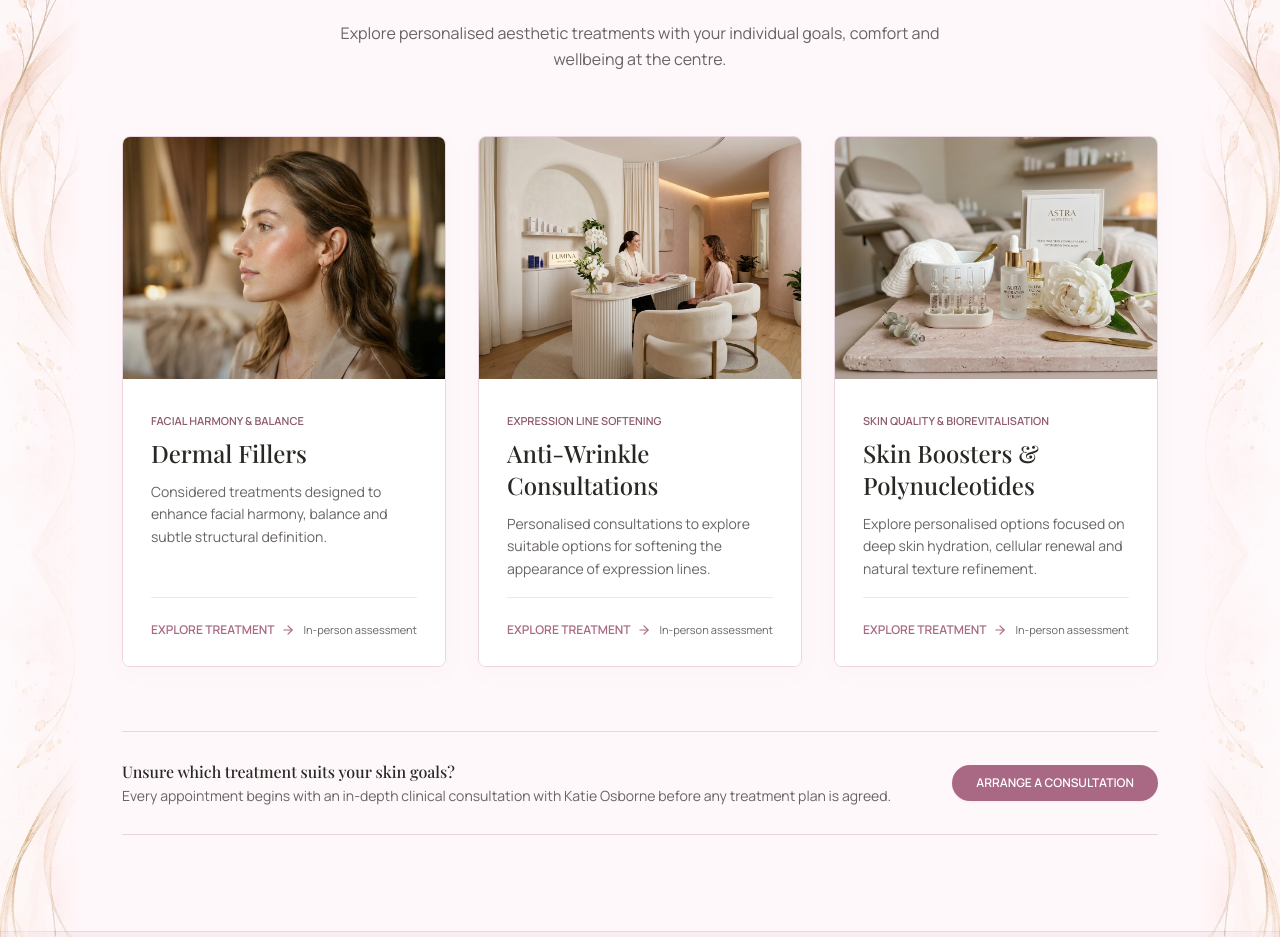
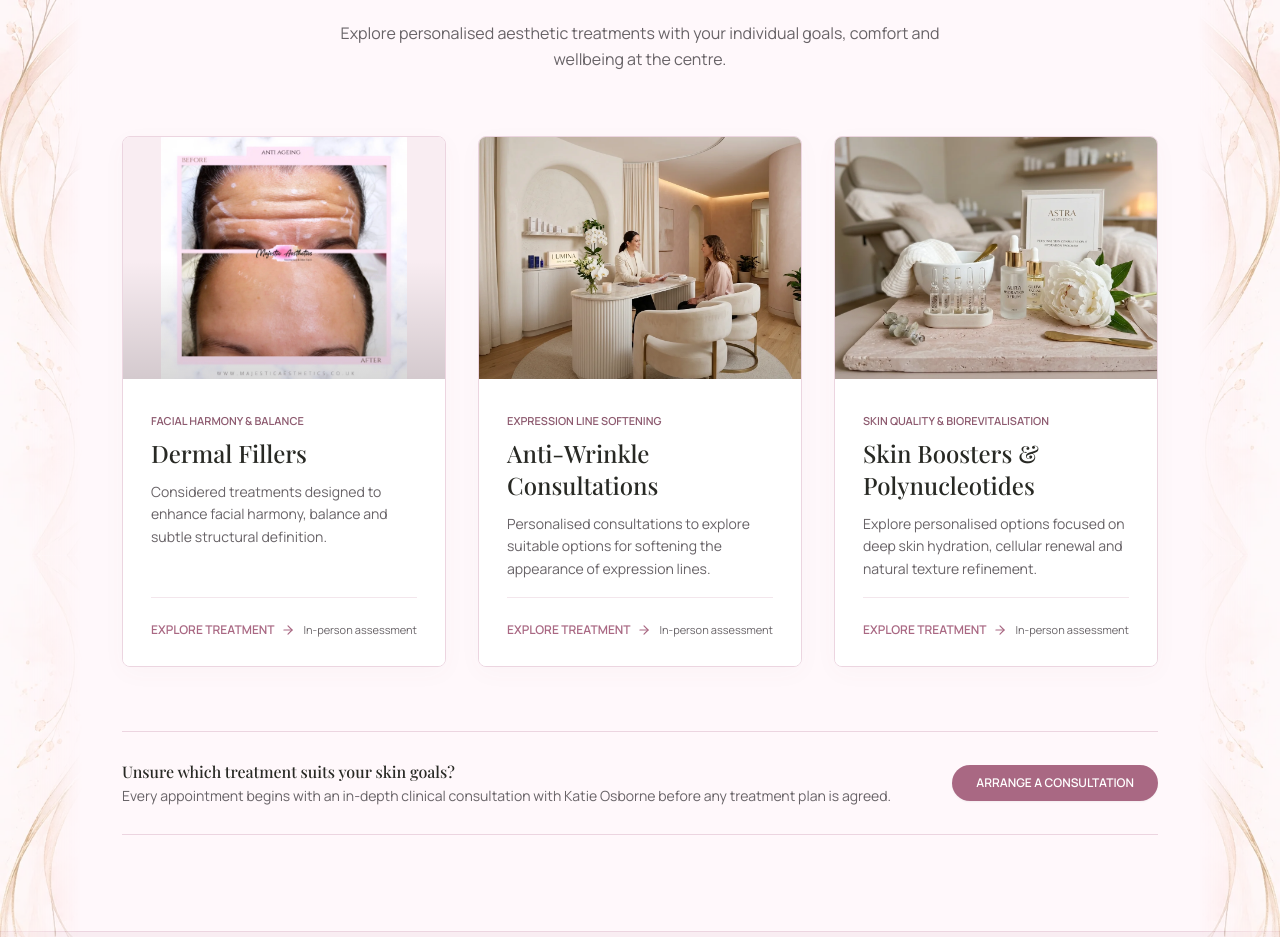
Before and after one commit to adriann1z/Majestic-Aesthetics, a React (Vite) app: page / in a window 1280 px wide. Shown: the part 1120-2057 px from the top of the page. Built offline with nearby package versions, Linux system fonts and the light colour scheme; a web font is replaced by a local one.

Commit message:
Replace Dermal Fillers image with supplied comparison photo

```diff
--- a/src/components/TreatmentCard.tsx
+++ b/src/components/TreatmentCard.tsx
@@ -21,7 +21,7 @@ export const TreatmentCard: React.FC<TreatmentCardProps> = ({ treatment, onSelec
           <img
             src={treatment.image}
             alt={treatment.imageAlt}
-            className={`w-full h-full object-cover transition-transform duration-700 group-hover:scale-105 ${
+            className={`w-full h-full ${treatment.imageFit === 'contain' ? 'object-contain' : 'object-cover group-hover:scale-105'} transition-transform duration-700 ${
               imgLoaded ? 'opacity-100' : 'opacity-0'
             }`}
             onLoad={() => setImgLoaded(true)}
--- a/src/components/TreatmentDetailModal.tsx
+++ b/src/components/TreatmentDetailModal.tsx
@@ -58,11 +58,11 @@ export const TreatmentDetailModal: React.FC<TreatmentDetailModalProps> = ({
 
           {/* Banner Image & Overview */}
           <div className="grid grid-cols-1 md:grid-cols-12 gap-6 items-center">
-            <div className="md:col-span-5 rounded-2xl overflow-hidden aspect-[4/3] bg-blush-pale border border-border-blush">
+            <div className={`md:col-span-5 rounded-2xl overflow-hidden ${treatment.imageFit === 'contain' ? 'aspect-square' : 'aspect-[4/3]'} bg-blush-pale border border-border-blush`}>
               <img
                 src={treatment.image}
                 alt={treatment.imageAlt}
-                className="w-full h-full object-cover"
+                className={`w-full h-full ${treatment.imageFit === 'contain' ? 'object-contain' : 'object-cover'}`}
                 loading="lazy"
                 referrerPolicy="no-referrer"
               />
--- a/src/data/treatments.ts
+++ b/src/data/treatments.ts
@@ -1,4 +1,3 @@
-import contourImage from '../assets/images/treatment_dermal_contour_1791474713954.webp';
 import clinicImage from '../assets/images/clinic_interior_suite_1791474743453.webp';
 import boostersImage from '../assets/images/treatment_skin_boosters_1791474722864.webp';
 
@@ -10,6 +9,7 @@ export interface Treatment {
   shortDescription: string;
   image: string;
   imageAlt: string;
+  imageFit?: 'cover' | 'contain';
   fullOverview: string;
   suitability: string[];
   consultationSteps: string[];
@@ -27,8 +27,9 @@ export const treatmentsData: Treatment[] = [
     title: "Dermal Fillers",
     category: "Facial Harmony & Balance",
     shortDescription: "Considered treatments designed to enhance facial harmony, balance and subtle structural definition.",
-    image: contourImage,
-    imageAlt: "Side profile portrait exhibiting subtle cheekbone balance and natural glowing skin tone",
+    image: "/images/treatment-before-after.webp",
+    imageAlt: "Owner-supplied before-and-after forehead comparison, labelled Anti Ageing",
+    imageFit: 'contain',
     fullOverview: "Dermal fillers are hyaluronic acid-based injectable treatments thoughtfully administered to restore volume loss, soften deeper facial contours, and support facial architecture. At Majestic Aesthetics, our philosophy prioritises understated elegance—enhancing your existing features rather than changing the character of your face.",
     suitability: [
       "Individuals experiencing age-related volume reduction in cheek, marionette, or jawline regions",
```
Also changed, not shown: public/images/treatment-before-after.webp (added).
